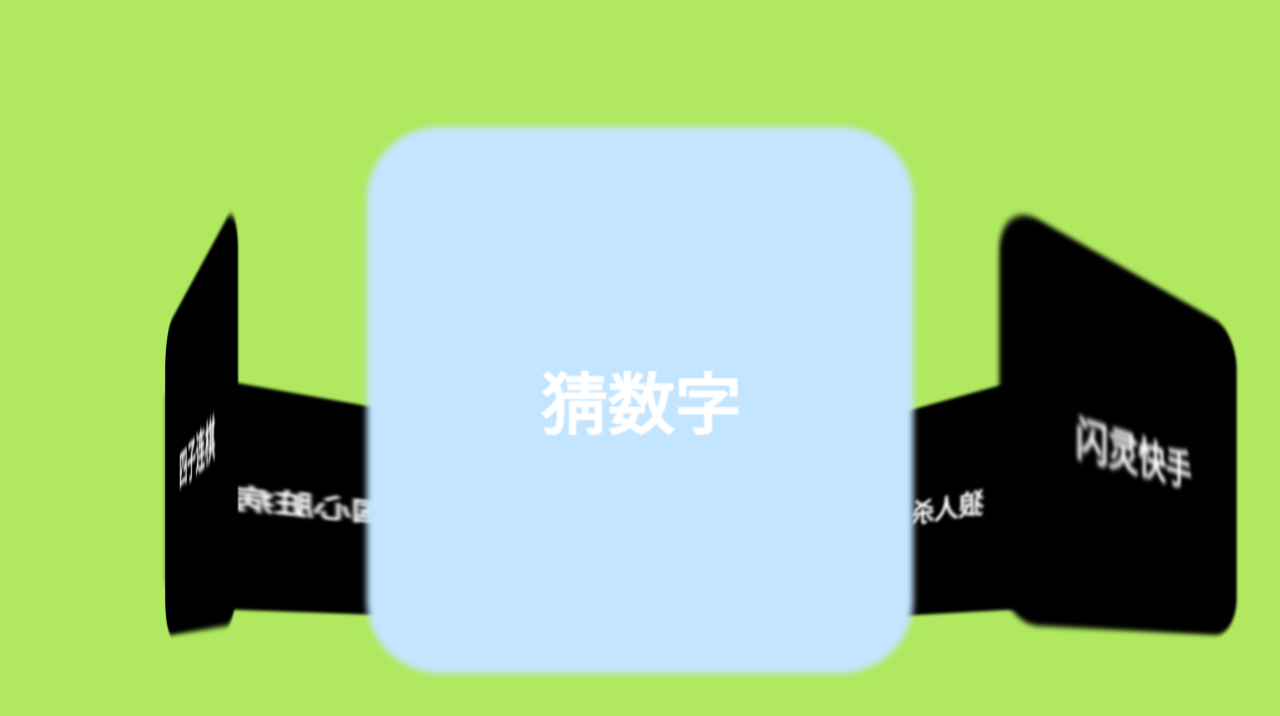
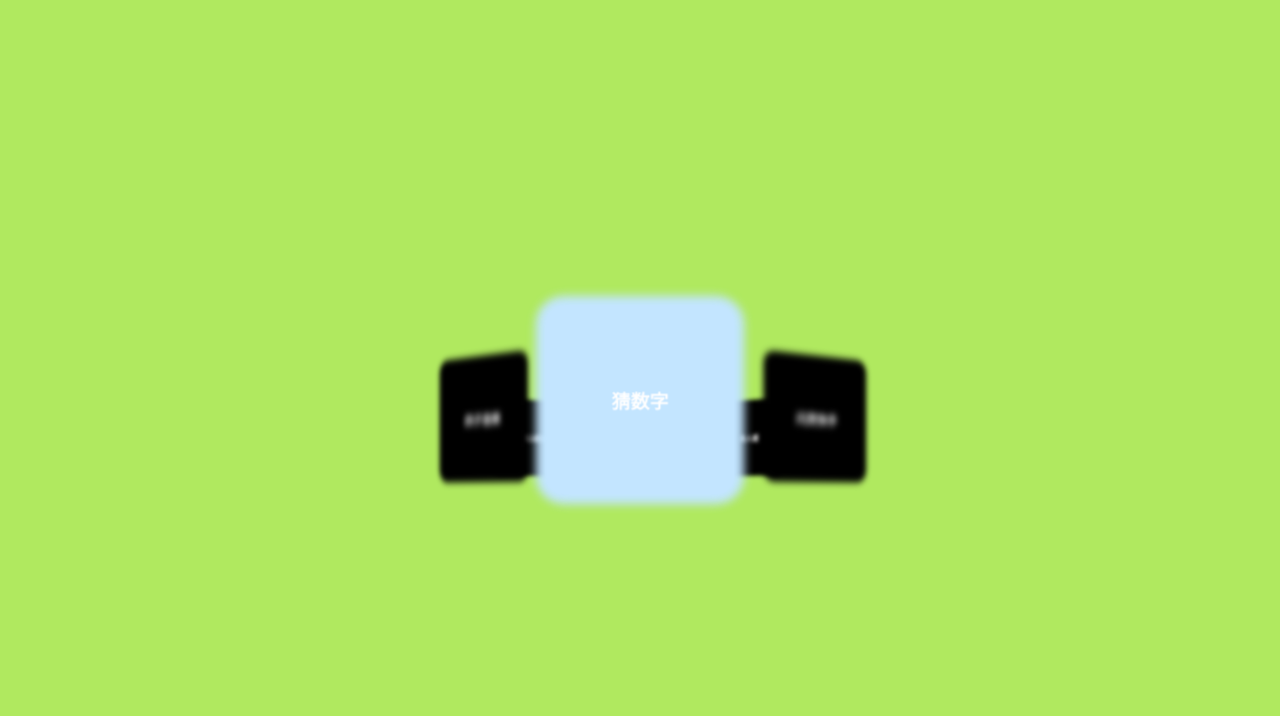
Before and after one commit to 1045922393/Hi_Vue3, a Vue app: page /guessNumber in a window 1280 px wide. Shown: the top 716 px of the page. Built offline with nearby package versions, Linux system fonts and the light colour scheme.

Commit message:
fix: 调整设计稿尺寸

```diff
--- a/src/Villiam.vue
+++ b/src/Villiam.vue
@@ -14,7 +14,6 @@
 .home {
   width: 100%;
   height: 100%;
-}
-.villiam {
+  overflow-y: auto;
 }
 </style>
--- a/src/index.less
+++ b/src/index.less
@@ -2,6 +2,7 @@
 * {
   margin: 0;
   padding: 0;
+  box-sizing: border-box;
 }
 
 img {
--- a/src/utils/resize.ts
+++ b/src/utils/resize.ts
@@ -5,8 +5,8 @@ export default () => {
 
     const app = document.getElementById('app');
 
-    const designWidth = 1920;
-    const designHeight = 944;
+    const designWidth = 390;
+    const designHeight = 844;
 
     const scaleX = ww / designWidth;
     const scaleY = wh / designHeight;
--- a/src/view/guessNumber.vue
+++ b/src/view/guessNumber.vue
@@ -77,7 +77,7 @@ function onReset() {
     height: 10px;
   }
   .target {
-    font-size: 40px;
+    font-size: 20px;
     color: #876;
     opacity: v-bind(targetVisible);
   }
--- a/src/view/hnzxknk.vue
+++ b/src/view/hnzxknk.vue
@@ -83,25 +83,25 @@ onUnmounted(() => {
   window.removeEventListener('resize', textDirection);
 });
 
-const rotateFn = () => {
-  const wh = window.innerHeight;
-  const ww = window.innerWidth;
+// const rotateFn = () => {
+//   const wh = window.innerHeight;
+//   const ww = window.innerWidth;
 
-  const body = document.querySelector('.home');
-  if (wh > ww) {
-    body && (body.style.transform = 'rotate(90deg)');
-  } else {
-    body && (body.style.transform = 'rotate(00deg)');
-  }
-};
-onMounted(() => {
-  rotateFn();
-  window.addEventListener('resize', rotateFn);
-});
+//   const body = document.querySelector('.home');
+//   if (wh > ww) {
+//     body && (body.style.transform = 'rotate(90deg)');
+//   } else {
+//     body && (body.style.transform = 'rotate(00deg)');
+//   }
+// };
+// onMounted(() => {
+//   rotateFn();
+//   window.addEventListener('resize', rotateFn);
+// });
 
-onBeforeUnmount(() => {
-  window.removeEventListener('resize', rotateFn);
-});
+// onBeforeUnmount(() => {
+//   window.removeEventListener('resize', rotateFn);
+// });
 </script>
 <style scoped lang="less">
 .hnzxknk {
@@ -115,9 +115,10 @@ onBeforeUnmount(() => {
     height: 100%;
     // line-height: 100vh;
     text-align: center;
-    font-size: 200px;
+    font-size: 150px;
     // color: #eee;
     .word {
+      // transform: rotate(v-bind(degComp));
       background-image: linear-gradient(
         to bottom,
         v-bind(wordColor),
--- a/src/view/home.vue
+++ b/src/view/home.vue
@@ -116,6 +116,7 @@ onBeforeUnmount(() => {
   display: flex;
   width: 100%;
   height: 100%;
+  overflow-x: hidden;
 
   .out_box {
     padding: 10px;
@@ -136,10 +137,10 @@ onBeforeUnmount(() => {
     display: flex;
     justify-content: center;
     align-items: center;
-    width: 800px;
-    min-height: 800px;
-    border-radius: 100px;
-    font-size: 100px;
+    width: 200px;
+    min-height: 200px;
+    border-radius: 20px;
+    font-size: 20px;
     font-weight: 800;
     color: #fff;
     background-color: black;
```
Also changed, not shown: src/styles/index.less (deleted).
